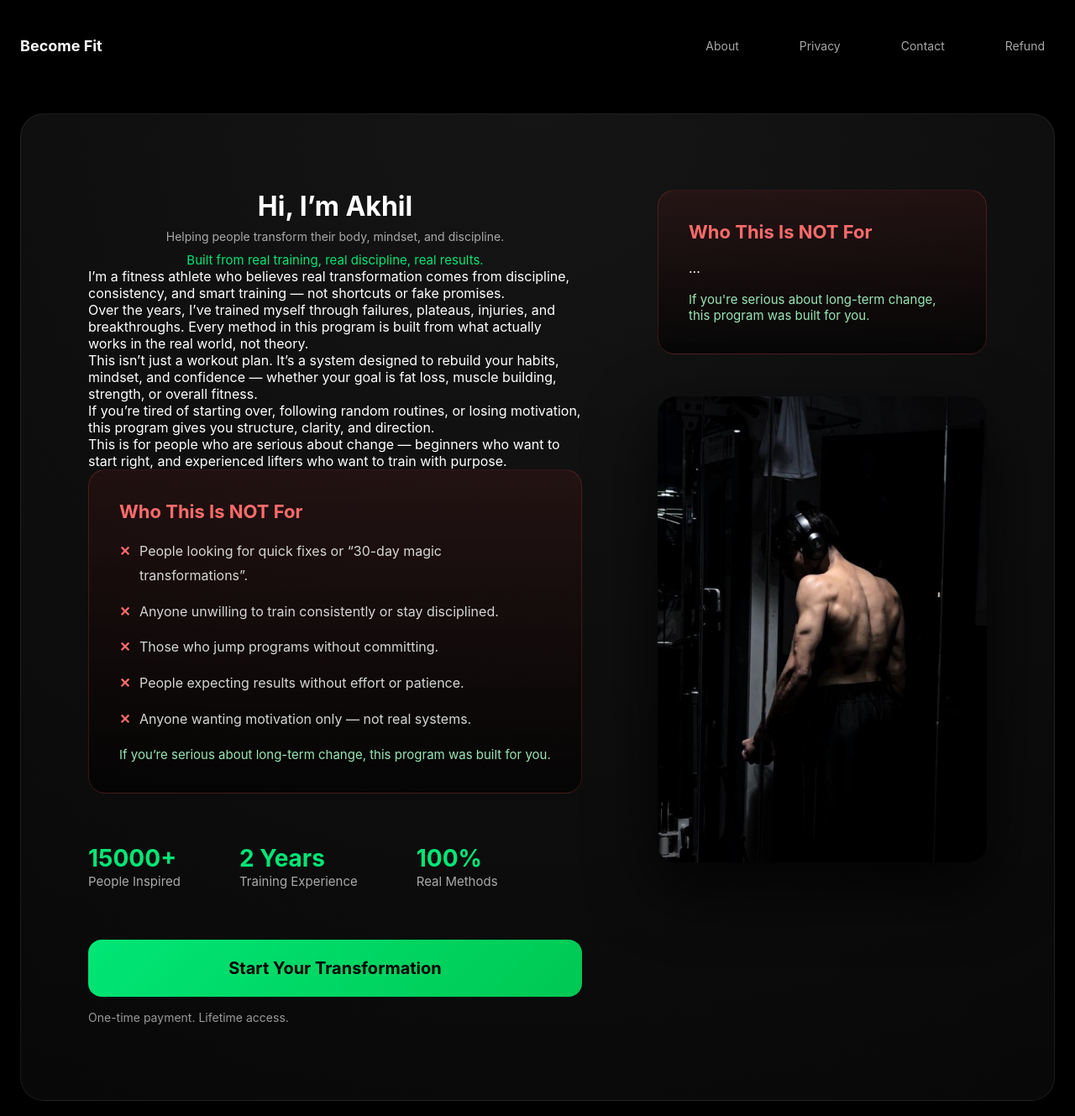
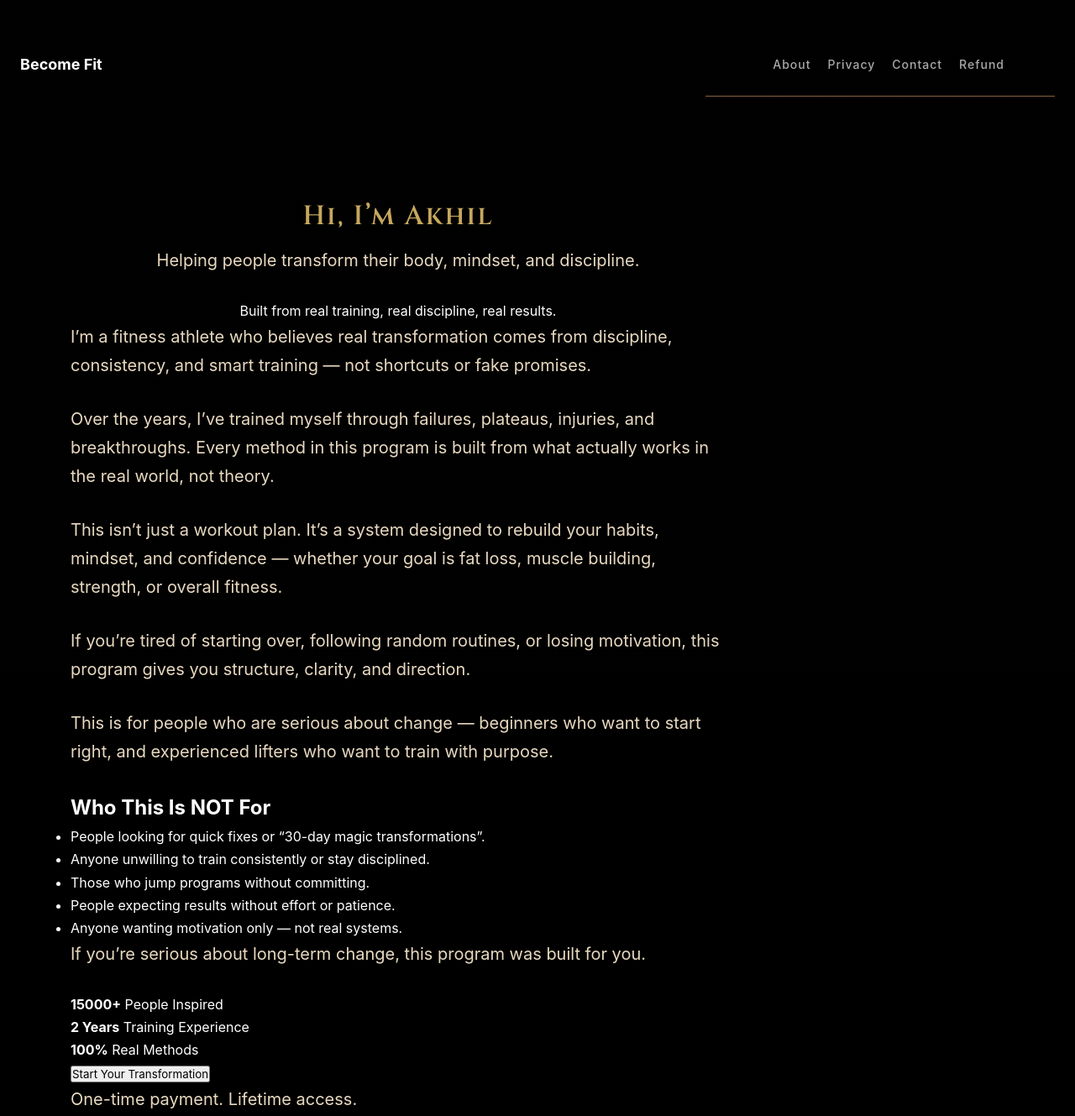
Before and after one commit to AkhilAzad/become-fit, a website: page public/index.html in a window 1280 px wide. Shown: the top 1329 px of the page at 84% size. Drawn offline with nearby package versions, Linux system fonts and the light colour scheme.

Commit message:
your commit message

```diff
--- a/public/index.html
+++ b/public/index.html
@@ -7,6 +7,9 @@
   <title>Become Fit with Akhil</title>
   <link rel="stylesheet" href="style.css" />
   <link rel="stylesheet" href="about.css" />
+  <link
+    href="https://fonts.googleapis.com/css2?family=Cinzel:wght@600&family=Cormorant+Garamond:wght@400;500&display=swap"
+    rel="stylesheet">
 </head>
 
 <body>
--- a/public/style.css
+++ b/public/style.css
@@ -1,305 +1,90 @@
-/* =========================
-   GLOBAL RESET
-========================= */
-
+/* ===== GLOBAL RESET ===== */
 * {
   margin: 0;
   padding: 0;
   box-sizing: border-box;
-  font-family: "Inter", system-ui, sans-serif;
 }
 
+/* ===== BODY ===== */
 body {
-  background: #000;
-  min-height: 100vh;
-  padding: 32px;
-  color: #ffffff;
+  background: #1a1410;
+  color: #f5e6d3;
+  font-family: 'Cormorant Garamond', serif;
+  line-height: 1.7;
 }
 
-/* =========================
-   PAGE WRAP
-========================= */
-
-.page-wrap {
-  max-width: 1300px;
-  margin: 0 auto;
+/* Subtle vintage texture effect */
+body::before {
+  content: "";
+  position: fixed;
+  inset: 0;
+  background: radial-gradient(rgba(255, 255, 255, 0.02) 1px, transparent 1px);
+  background-size: 3px 3px;
+  pointer-events: none;
+  opacity: 0.4;
 }
 
-/* =========================
-   HEADER
-========================= */
-
-.site-header {
+/* ===== NAVBAR ===== */
+nav {
   display: flex;
   justify-content: space-between;
-  align-items: center;
-  margin-bottom: 50px;
+  padding: 25px 60px;
+  border-bottom: 1px solid #8b5e3c;
 }
 
-.logo {
-  font-size: 20px;
-  font-weight: 700;
-  color: #ffffff;
+nav a {
+  color: #c6a75e;
+  text-decoration: none;
+  margin-left: 30px;
+  font-weight: 500;
+  letter-spacing: 1px;
 }
 
-.main-nav {
-  display: flex;
-  gap: 28px;
+nav a:hover {
+  color: #f5e6d3;
 }
 
-.main-nav a {
-  font-size: 14px;
-  color: #cfcfcf;
-  text-decoration: none;
-  padding: 6px 12px;
-  border-radius: 8px;
-  transition: 0.2s ease;
+/* ===== HERO SECTION ===== */
+.hero {
+  padding: 100px 60px;
+  max-width: 900px;
 }
 
-.main-nav a:hover {
-  background: rgba(255, 255, 255, 0.06);
-  color: #ffffff;
+.hero h1 {
+  font-family: 'Cinzel', serif;
+  font-size: 64px;
+  color: #c6a75e;
+  margin-bottom: 20px;
+  letter-spacing: 2px;
 }
 
-/* =========================
-   MAIN CARD
-========================= */
-
-.container {
-  background: radial-gradient(circle at top,
-      #151515 0%,
-      #0d0d0d 60%,
-      #080808 100%);
-  border-radius: 28px;
-  padding: 90px 80px;
-  border: 1px solid rgba(255, 255, 255, 0.08);
-  box-shadow: 0 40px 120px rgba(0, 0, 0, 0.9);
+.hero p {
+  font-size: 20px;
+  color: #e8d9c0;
+  margin-bottom: 30px;
 }
 
-/* =========================
-   HERO GRID (2 COLUMN)
-========================= */
-
-.hero {
-  display: grid;
-  grid-template-columns: 1.2fr 0.8fr;
-  gap: 90px;
-  align-items: start;
+/* ===== BUTTON ===== */
+.btn {
+  display: inline-block;
+  padding: 14px 40px;
+  background: #c6a75e;
+  color: #1a1410;
+  border: 1px solid #8b5e3c;
+  font-weight: bold;
+  text-decoration: none;
+  letter-spacing: 1px;
+  transition: 0.3s ease;
 }
 
-/* =========================
-   LEFT CONTENT
-========================= */
-
-.hero-content {
-  max-width: 760px;
+.btn:hover {
+  background: #a98c48;
 }
 
-.header h1 {
-  font-size: 48px;
-  margin-bottom: 16px;
-}
-
-.tagline {
-  font-size: 18px;
-  color: #cfcfcf;
-}
-
-.subline {
-  display: block;
-  margin-top: 10px;
-  font-size: 15px;
-  color: #00e676;
-}
-
-/* ABOUT TEXT */
-
-.about {
+/* ===== CARD SECTION ===== */
+.card {
+  background: rgba(139, 94, 60, 0.1);
+  border: 1px solid #8b5e3c;
+  padding: 30px;
   margin-top: 40px;
 }
-
-.about p {
-  font-size: 18px;
-  line-height: 1.95;
-  color: #d6d6d6;
-  margin-bottom: 24px;
-}
-
-/* =========================
-   RIGHT COLUMN
-========================= */
-
-.hero-image {
-  display: flex;
-  flex-direction: column;
-  gap: 50px;
-}
-
-/* HERO IMAGE */
-
-.hero-image img {
-  width: 100%;
-  border-radius: 22px;
-  box-shadow: 0 30px 80px rgba(0, 0, 0, 0.8);
-  transition: 0.5s ease;
-}
-
-.hero-image img:hover {
-  transform: scale(1.03);
-}
-
-/* =========================
-   NOT FOR BOX (RIGHT SIDE)
-========================= */
-
-.not-for {
-  padding: 36px;
-  border-radius: 20px;
-  background: linear-gradient(180deg,
-      rgba(255, 50, 50, 0.08),
-      rgba(0, 0, 0, 0.6));
-  border: 1px solid rgba(255, 80, 80, 0.2);
-}
-
-.not-for h2 {
-  font-size: 22px;
-  margin-bottom: 20px;
-  color: #ff6b6b;
-}
-
-.not-for ul {
-  list-style: none;
-}
-
-.not-for li {
-  font-size: 16px;
-  line-height: 1.8;
-  margin-bottom: 14px;
-  padding-left: 24px;
-  position: relative;
-  color: #d6d6d6;
-}
-
-.not-for li::before {
-  content: "✕";
-  position: absolute;
-  left: 0;
-  color: #ff6b6b;
-  font-weight: bold;
-}
-
-.not-for-note {
-  margin-top: 18px;
-  font-size: 15px;
-  color: #9ae6b4;
-}
-
-/* =========================
-   STATS
-========================= */
-
-.stats {
-  display: flex;
-  gap: 70px;
-  margin: 60px 0;
-}
-
-.stats strong {
-  display: block;
-  font-size: 28px;
-  color: #00e676;
-}
-
-.stats span {
-  font-size: 15px;
-  color: #aaa;
-}
-
-/* =========================
-   CTA
-========================= */
-
-.cta button {
-  width: 100%;
-  padding: 22px;
-  font-size: 20px;
-  border: none;
-  border-radius: 16px;
-  cursor: pointer;
-  background: linear-gradient(135deg, #00e676, #00c853);
-  color: #000;
-  font-weight: 700;
-  transition: all 0.3s ease;
-}
-
-.cta button:hover {
-  transform: translateY(-6px);
-  box-shadow: 0 0 45px rgba(0, 230, 118, 0.6);
-}
-
-.note {
-  margin-top: 16px;
-  font-size: 14px;
-  color: #999;
-}
-
-/* =========================
-   FOOTER
-========================= */
-
-.footer {
-  margin-top: 80px;
-  text-align: center;
-  font-size: 14px;
-  color: #666;
-}
-
-/* =========================
-   MOBILE OPTIMIZATION
-========================= */
-
-@media (max-width: 900px) {
-
-  body {
-    padding: 18px;
-  }
-
-  .container {
-    padding: 40px 24px;
-    border-radius: 20px;
-  }
-
-  .hero {
-    grid-template-columns: 1fr;
-    gap: 40px;
-  }
-
-  .header h1 {
-    font-size: 32px;
-  }
-
-  .about p {
-    font-size: 16px;
-  }
-
-  .hero-image {
-    order: -1;
-    /* image first on mobile */
-  }
-
-  .hero-image img {
-    max-width: 260px;
-    margin: 0 auto;
-  }
-
-  .stats {
-    flex-direction: column;
-    gap: 24px;
-  }
-
-  .cta button {
-    font-size: 18px;
-    padding: 18px;
-  }
-
-}
```
